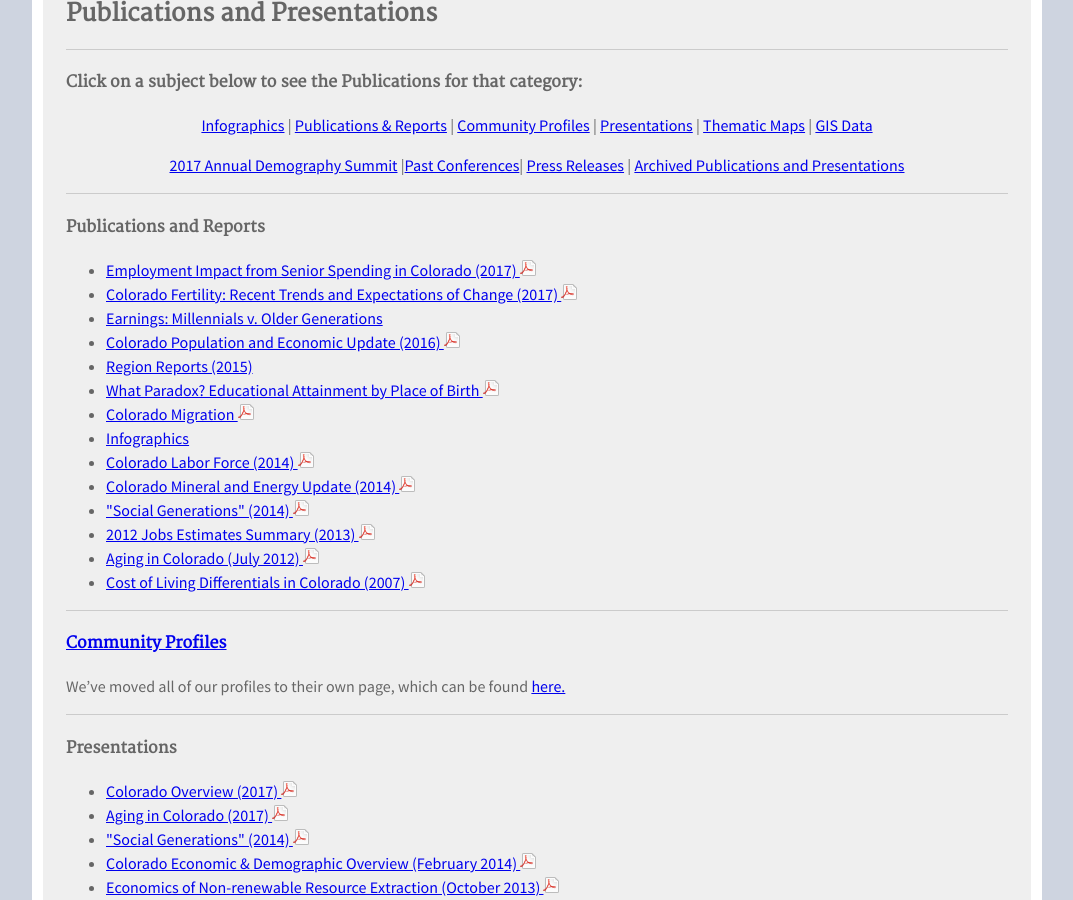
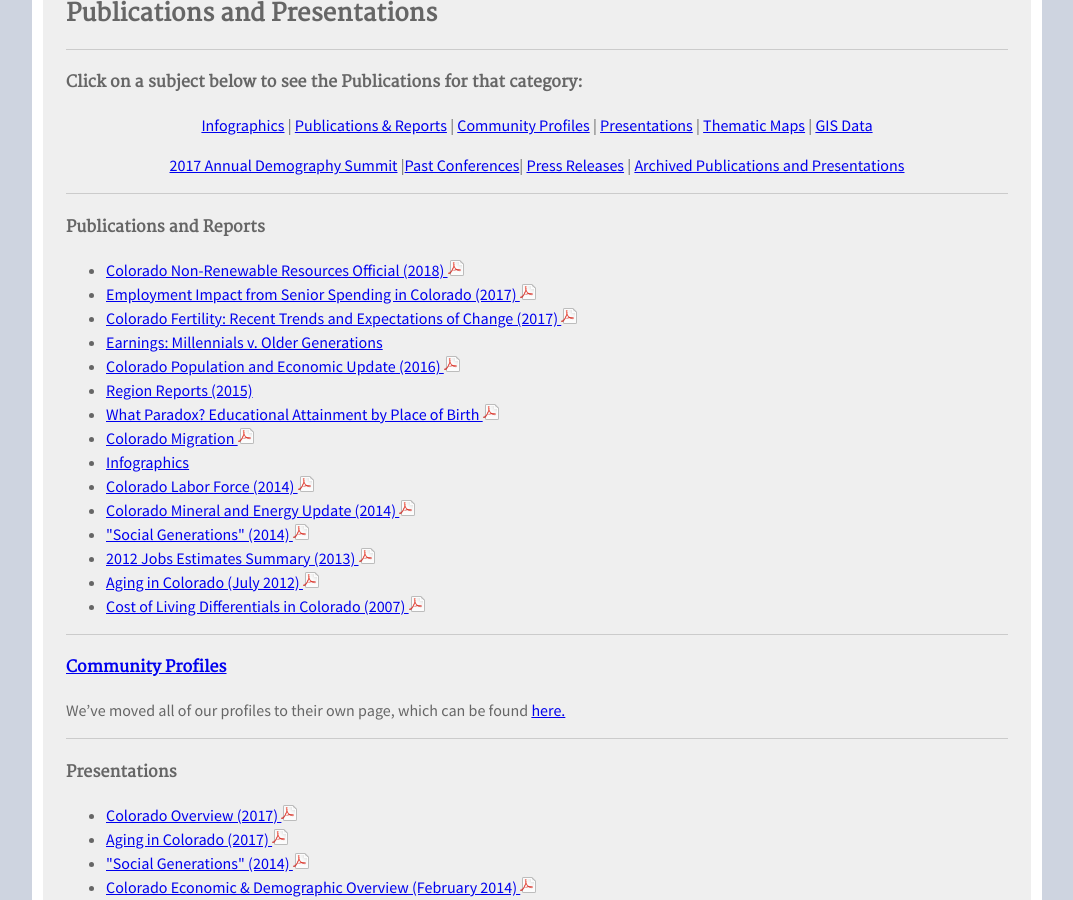
Before and after one commit to TBleess/Website_New, a Jekyll site: the page built from pages/9_Not_in_Menu/publications-and-presentations.md, in a window 1280 px wide and 900 px high, scrolled down 355 px. Shown: the whole window, without its empty margins (103-1176 px from the left). Built offline with Jekyll 4.4.1, drawn with Linux system fonts in a browser that asks for light colours.

Commit message:
Added Colorado Non-Renewable Resources

```diff
--- a/pages/9_Not_in_Menu/publications-and-presentations.md
+++ b/pages/9_Not_in_Menu/publications-and-presentations.md
@@ -28,6 +28,7 @@ published: true
 
 #### Publications and Reports
 
+- [Colorado Non-Renewable Resources Official (2018) ![pdf](/images/page_white_acrobat.png 'download pdf file')](https://drive.google.com/uc?export=download&id=1ZoWWhzwdjpdL_345HlIwbrjvfz-Wyhrc)
 - [Employment Impact from Senior Spending in Colorado (2017) ![pdf](/images/page_white_acrobat.png 'download pdf file')](https://drive.google.com/uc?export=download&id=0B2FMBVetYCVCSDBQVlE1WkQxUlE)
 - [Colorado Fertility: Recent Trends and Expectations of Change (2017) ![pdf](/images/page_white_acrobat.png 'download pdf file')](https://drive.google.com/uc?export=download&id=0B2FMBVetYCVCRUxUQjg0R0NKSkU)
 - [Earnings: Millennials v. Older Generations](https://demography.dola.colorado.gov/crosstabs/millennial-earnings/)
```
